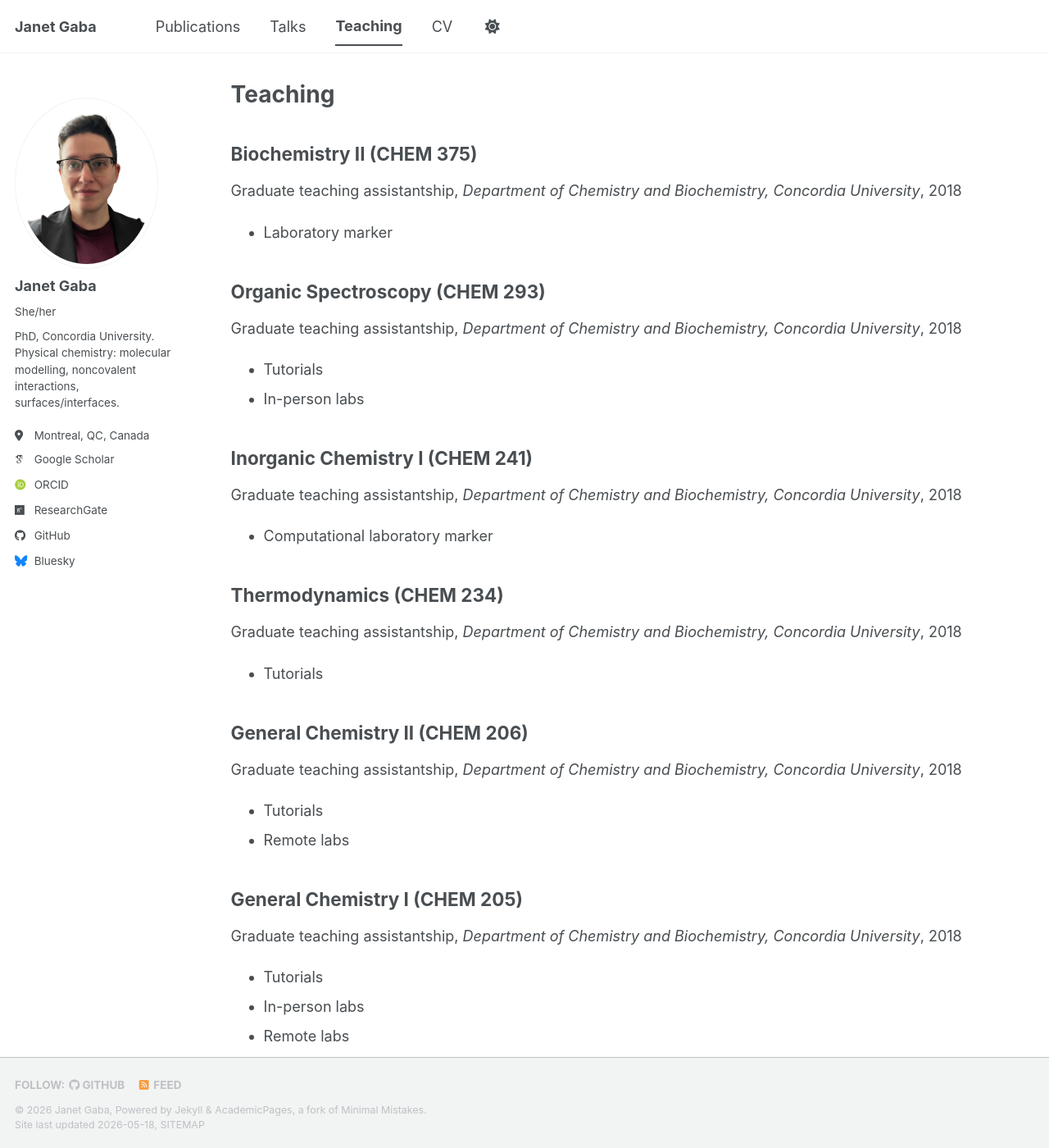
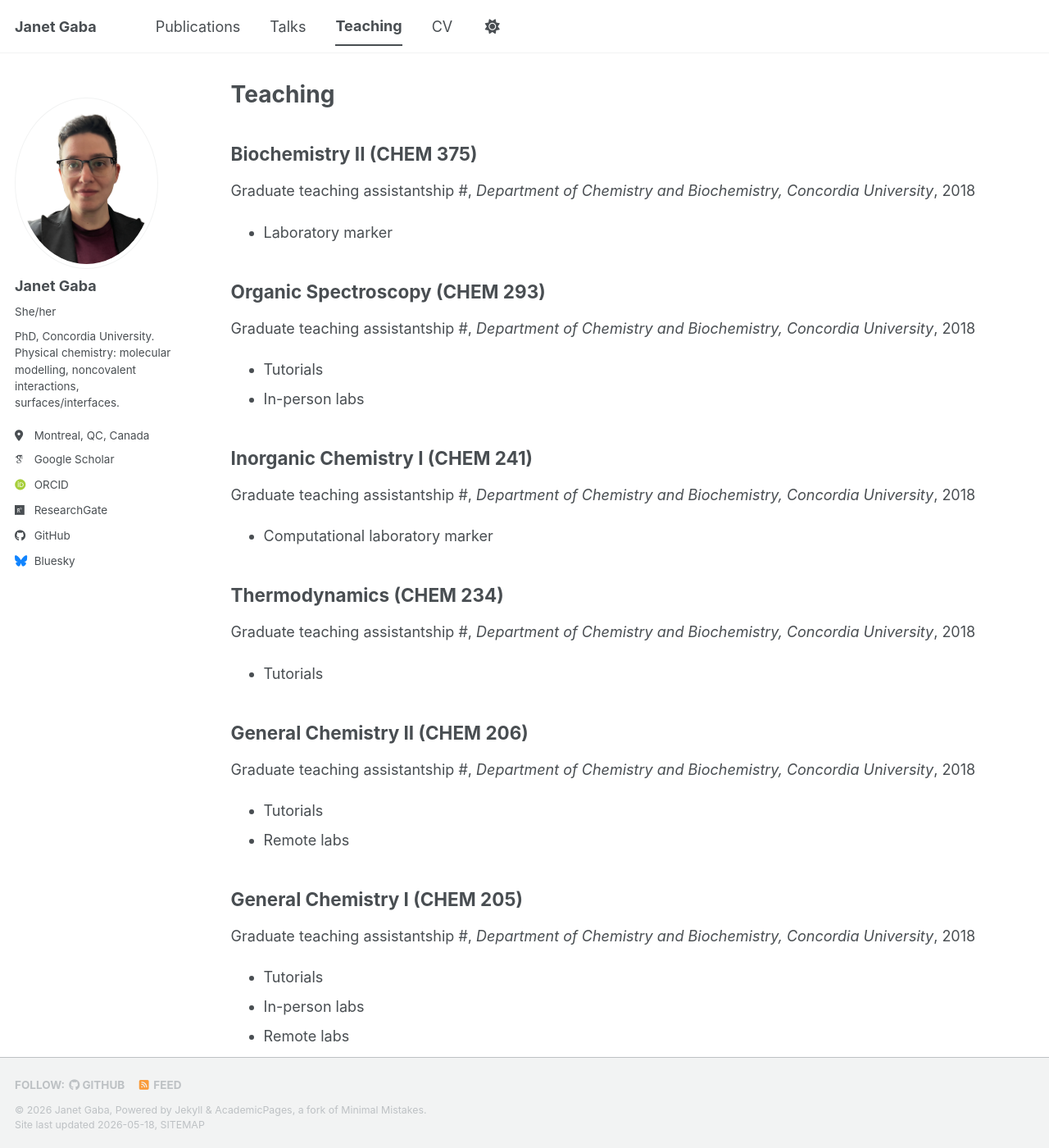
Before and after one commit to janetgaba/janetgaba.github.io, a Jekyll site: the page built from _pages/teaching.html, in a window 1280 px wide and 1400 px high. Shown: the whole window at 82% size. Built offline with Jekyll 4.4.1, drawn with Linux system fonts in a browser that asks for light colours; some web fonts are replaced; a script bundle is joined from its source files by our own code; library files that are not in the unit come from our copies.

Commit message:
Update archive-single.html

```diff
--- a/_includes/archive-single.html
+++ b/_includes/archive-single.html
@@ -35,7 +35,7 @@
     {% endif %}
 
         {% if post.collection == 'teaching' %}
-          <p> {{ post.type }}, <i>{{ post.venue }}</i>, {{ post.date | default: "1900-01-01" | date: "%Y" }} </p>
+          <p> {{ post.type }} #, <i>{{ post.venue }}</i>, {{ post.date | default: "1900-01-01" | date: "%Y" }} </p>
         {% elsif post.collection == 'publications' %}
           <p>Published in <i>{{ post.venue }}</i>, {{ post.date | default: "1900-01-01" | date: "%Y" }} </p>
         {% elsif post.date %}
```
